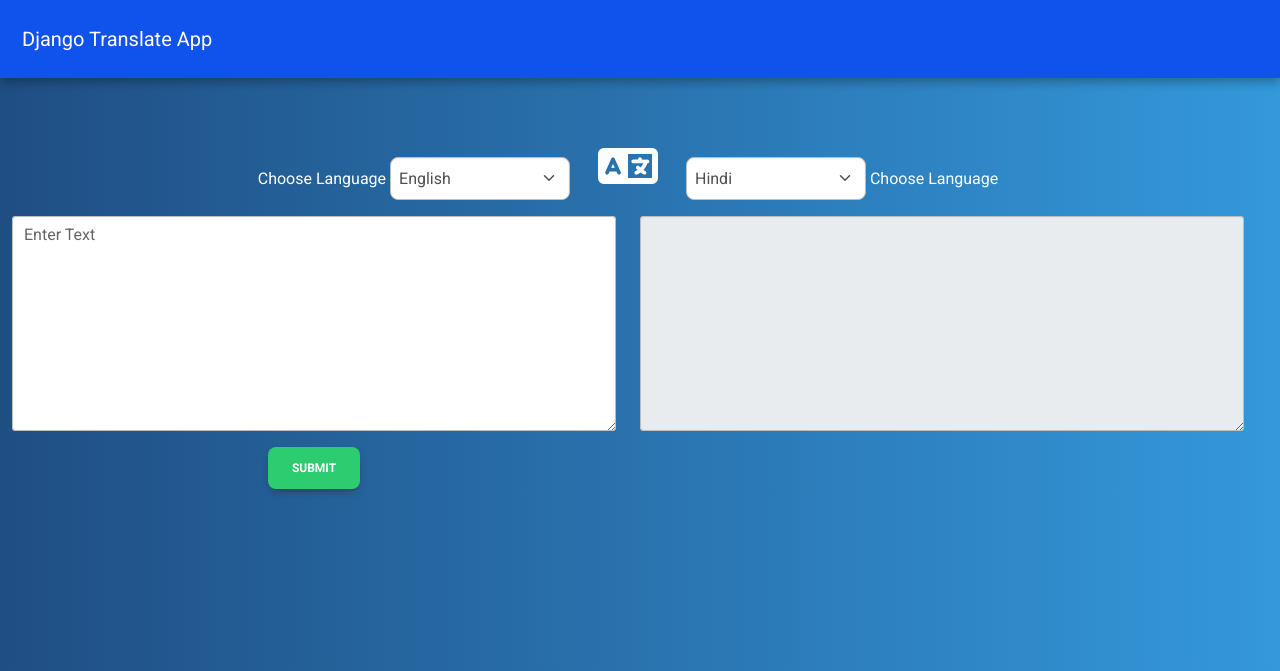
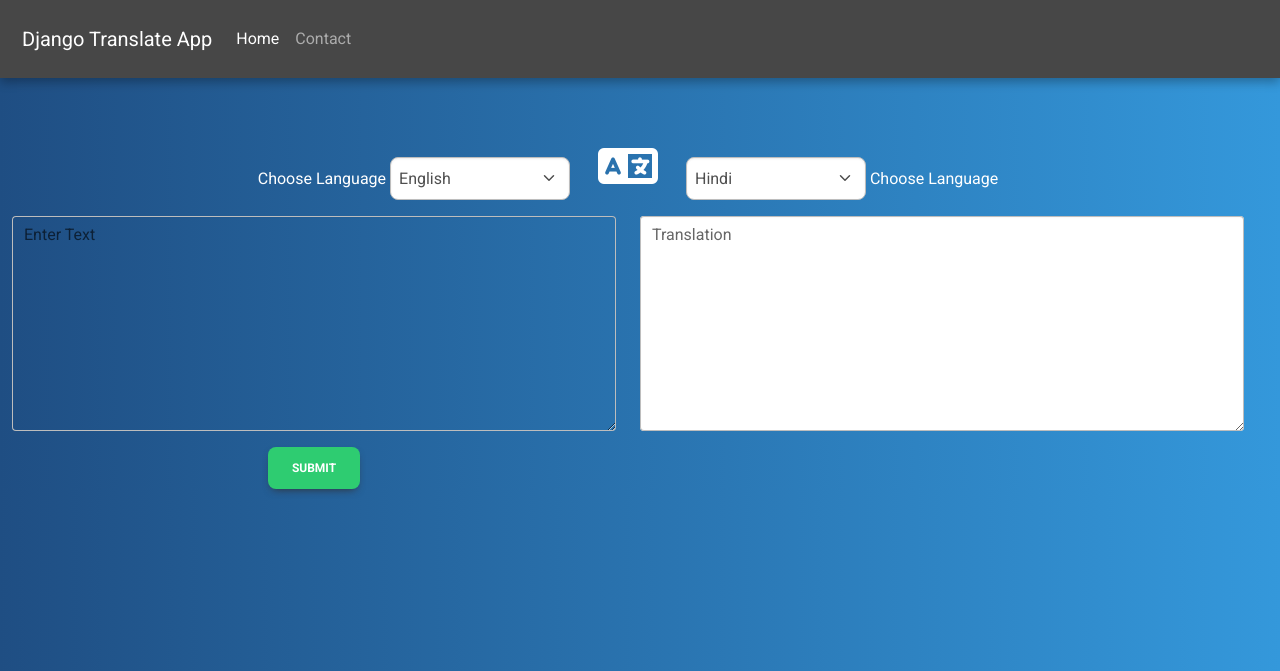
Before and after one commit to Venkat-Kowshik/FAQ, a Django app: page / in a window 1280 px wide. Shown: the top 671 px of the page. Run offline with Django 5.2, Linux system fonts and the light colour scheme; some libraries are stand-ins or nearby versions.

Commit message:
Update home.html

```diff
--- a/FAQ/translator/translator/app/templates/home.html
+++ b/FAQ/translator/translator/app/templates/home.html
@@ -6,11 +6,20 @@
     <meta name="viewport" content="width=device-width, initial-scale=1.0">
     <title>Translate</title>
     <!-- Font Awesome -->
-    <link href="https://cdnjs.cloudflare.com/ajax/libs/font-awesome/6.0.0/css/all.min.css" rel="stylesheet" />
+    <link
+    href="https://cdnjs.cloudflare.com/ajax/libs/font-awesome/6.0.0/css/all.min.css"
+    rel="stylesheet"
+    />
     <!-- Google Fonts -->
-    <link href="https://fonts.googleapis.com/css?family=Roboto:300,400,500,700&display=swap" rel="stylesheet" />
+    <link
+    href="https://fonts.googleapis.com/css?family=Roboto:300,400,500,700&display=swap"
+    rel="stylesheet"
+    />
     <!-- MDB -->
-    <link href="https://cdnjs.cloudflare.com/ajax/libs/mdb-ui-kit/6.2.0/mdb.min.css" rel="stylesheet" />
+    <link
+    href="https://cdnjs.cloudflare.com/ajax/libs/mdb-ui-kit/6.2.0/mdb.min.css"
+    rel="stylesheet"
+    />
     <style>
       body {
           background: linear-gradient(to right, #1f4e83, #3498db);
@@ -71,28 +80,53 @@
   </style>
 </head>
 <body>
+
+
     <!-- Navbar -->
-    <nav style="background-color: #1052ec;" class="navbar navbar-expand-lg navbar-dark">
+<nav style="background-color: #474747;" class="navbar navbar-expand-lg navbar-dark">
+    <!-- Container wrapper -->
     <div class="container-fluid my-2">
+      <!-- Navbar brand -->
       <a class="navbar-brand" href="{% url 'home' %}">Django Translate App</a>
-            <button class="navbar-toggler" type="button" data-mdb-toggle="collapse" data-mdb-target="#navbarSupportedContent">
+
+      <!-- Toggle button -->
+      <button
+        class="navbar-toggler"
+        type="button"
+        data-mdb-toggle="collapse"
+        data-mdb-target="#navbarSupportedContent"
+        aria-controls="navbarSupportedContent"
+        aria-expanded="false"
+        aria-label="Toggle navigation"
+      >
         <i class="fas fa-bars"></i>
       </button>
+
+      <!-- Collapsible wrapper -->
       <div class="collapse navbar-collapse" id="navbarSupportedContent">
+        <!-- Left links -->
         <ul class="navbar-nav me-auto mb-2 mb-lg-0">
-                    <li class="nav-item"><a class="nav-link active" aria-current="page" href="{% url 'home' %}"></a></li>
-                    <li class="nav-item"><a class="nav-link" href="{% url 'home' %}"></a></li>
+          <li class="nav-item">
+            <a class="nav-link active" aria-current="page" href="{% url 'home' %}">Home</a>
+          </li>
+          <li class="nav-item">
+            <a class="nav-link" href="{% url 'home' %}">Contact</a>
+          </li>
         </ul>
+        <!-- Left links -->
       </div>
+      <!-- Collapsible wrapper -->
     </div>
+    <!-- Container wrapper -->
   </nav>
+  <!-- Navbar -->
 
-    <!-- Textarea for user input and translation -->
+        <!-- Textarea 8 rows height -->
 <div class="row container-fluid mt-5">
     <div align="center" class="d-inline-block my-3">
-            <form id="translate-form" method="post">
+        <form class="" method="post">
             {% csrf_token %}
-                <p class="d-inline">Choose Language</p>
+        <p class=" d-inline">Choose Language </p>
         <select class="form-select d-inline me-4" required name="fromlanguage">
             <option value="fr">French</option>
             <option value="es">Spanish</option>
@@ -116,56 +150,32 @@
             <option value="yo">Yoruba</option>
             <option value="hi" selected>Hindi</option>
           </select>
-                <p class="d-inline">Choose Language</p>
+          <p class=" d-inline">Choose Language </p>
+    </div>
+    <div class="col-6">
+        <div class="form-outline inline-block">
+            <textarea onChange="" id="translate" name="translate" class="form-control" rows="8"></textarea>
+            <label class="form-label" for="textAreaExample2">Enter Text</label>
+        </div>
+        <button id="btn" type="submit" class="btn btn-dark mt-3">
+            Submit
+          </button>
         </form>
         </div>
-
         <div class="col-6">
             <div class="form-outline inline-block">
-                <textarea id="translate" style="background-color: #ffffff;" name="translate" class="form-control" rows="8">{{ text_to_translate }}</textarea>
-                <label class="form-label" for="textAreaExample2">Enter Text</label>
-            </div>
-            <button id="btn" type="submit" class="btn btn-dark mt-3" onclick="submitForm()">
-                Submit
-            </button>
-        </div>
-
-        <div class="col-6">
-            <div class="form-outline inline-block">
-                <textarea id="translatedText" class="form-control" rows="8" readonly>
-                    {% if translation %}
-                        {{ translation }}
-                    {% endif %}
-                </textarea>
+                <textarea style="background-color: #ffffff;" id="formControlReadonly" class="form-control" rows="8" readonly>{% if translation %}{{translation}}{% endif %}</textarea>
+                <label class="form-label" for="textAreaExample2">Translation</label>
             </div>
         </div>
     </div>
 
-    <script>
-        // Function to handle form submission and fetch translation dynamically
-        function submitForm() {
-            var form = document.getElementById('translate-form');
-            var formData = new FormData(form);
 
-            fetch('/translate/', {
-                method: 'POST',
-                body: formData,
-                headers: {
-                    'X-CSRFToken': '{{ csrf_token }}',
-                }
-            })
-            .then(response => response.json())
-            .then(data => {
-                // Update translated text field
-                document.getElementById('translatedText').value = data.translated_text;
-                // Keep the input text intact
-                document.getElementById('translate').value = formData.get('translate');
-            })
-            .catch(error => console.error('Error:', error));
-        }
-    </script>
 
  <!-- MDB -->
-    <script type="text/javascript" src="https://cdnjs.cloudflare.com/ajax/libs/mdb-ui-kit/6.2.0/mdb.min.js"></script>
+<script
+type="text/javascript"
+src="https://cdnjs.cloudflare.com/ajax/libs/mdb-ui-kit/6.2.0/mdb.min.js"
+></script>
 </body>
 </html>
```
Lines whose indentation alone changed are shown as unchanged.
